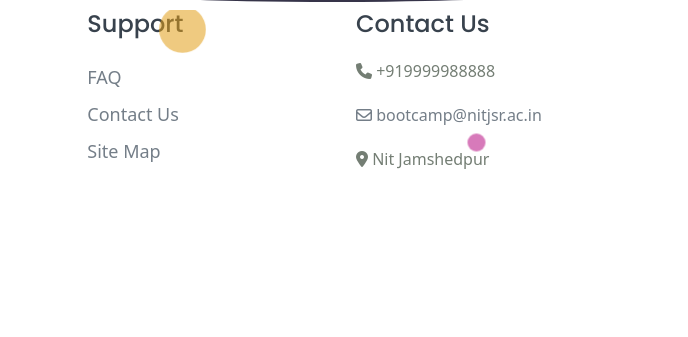
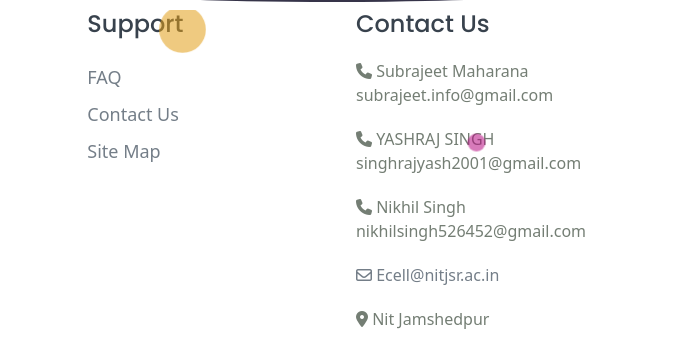
Before and after one commit to itsannapanna/kindofyeah, a plain HTML site: page index.html in a window 1280 px wide. Shown: the part 5219-5556 px from the top of the page, 592-1280 px from the left. Drawn offline with nearby package versions, Linux system fonts and the light colour scheme.

Commit message:
contact updated

```diff
--- a/index.html
+++ b/index.html
@@ -613,7 +613,10 @@
                                 <li>
                                     <div class="contact-info">
                                         <div class="info-content media-body">
-                                            <p class="text"><i class="fa fa-phone" aria-hidden="true"></i> +919999988888</p>
+                                            <p class="text"><i class="fa fa-phone" aria-hidden="true"></i>
+                                                Subrajeet Maharana
+                                                subrajeet.info@gmail.com
+                                                </p>
 
                                         </div>
                                     </div>
@@ -621,8 +624,31 @@
                                 <li>
                                     <div class="contact-info">
                                         <div class="info-content media-body">
-                                            <p class="text"><a href=""><i class="far fa-envelope"></i>
-                                                    bootcamp@nitjsr.ac.in </a></p>
+                                            <p class="text"><i class="fa fa-phone" aria-hidden="true"></i>
+                                                YASHRAJ SINGH
+                                                singhrajyash2001@gmail.com
+                                                </p>
+
+                                        </div>
+                                    </div>
+                                </li>
+                                <li>
+                                    <div class="contact-info">
+                                        <div class="info-content media-body">
+                                            <p class="text"><i class="fa fa-phone" aria-hidden="true"></i>
+                                                Nikhil Singh
+                                                nikhilsingh526452@gmail.com
+                                                </p>
+
+                                        </div>
+                                    </div>
+                                </li>
+                                <li>
+                                    <div class="contact-info">
+                                        <div class="info-content media-body">
+                                            <p class="text"><a href="mailto:Ecell@nitjsr.ac.in"><i class="far fa-envelope"></i>
+                                                Ecell@nitjsr.ac.in
+                                            </a></p>
                                         </div>
                                     </div>
                                 </li>
```
